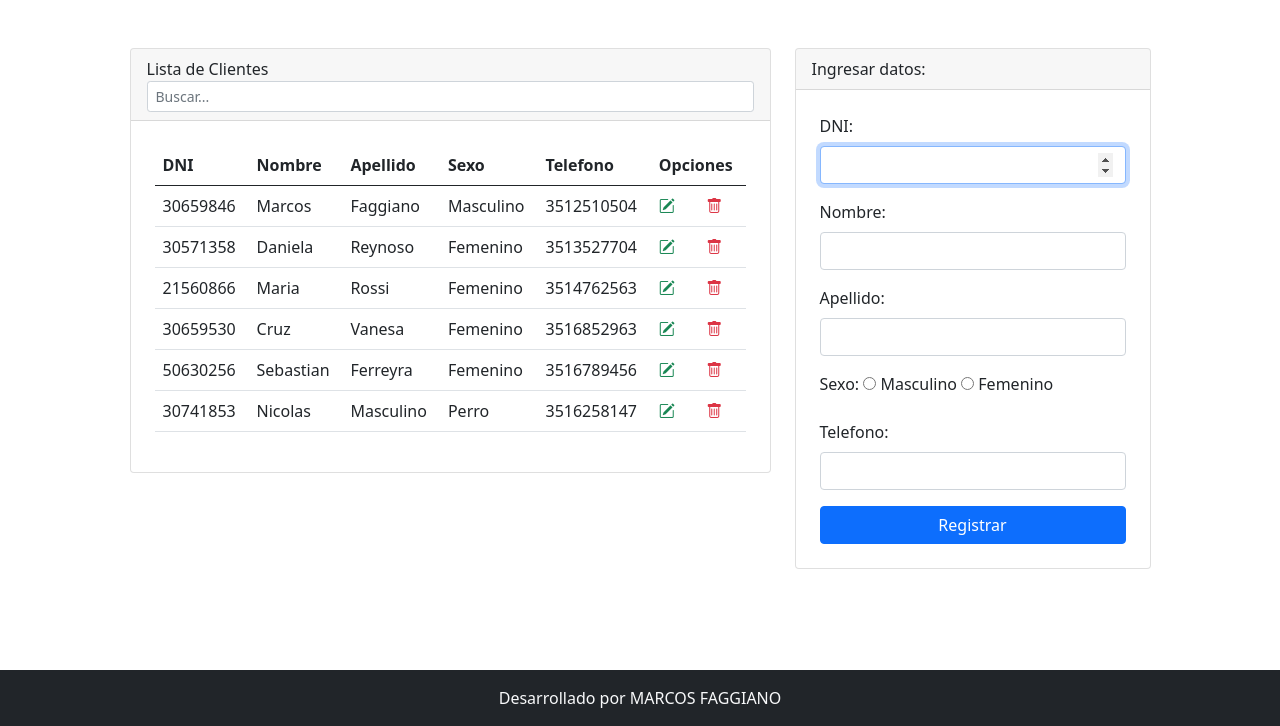
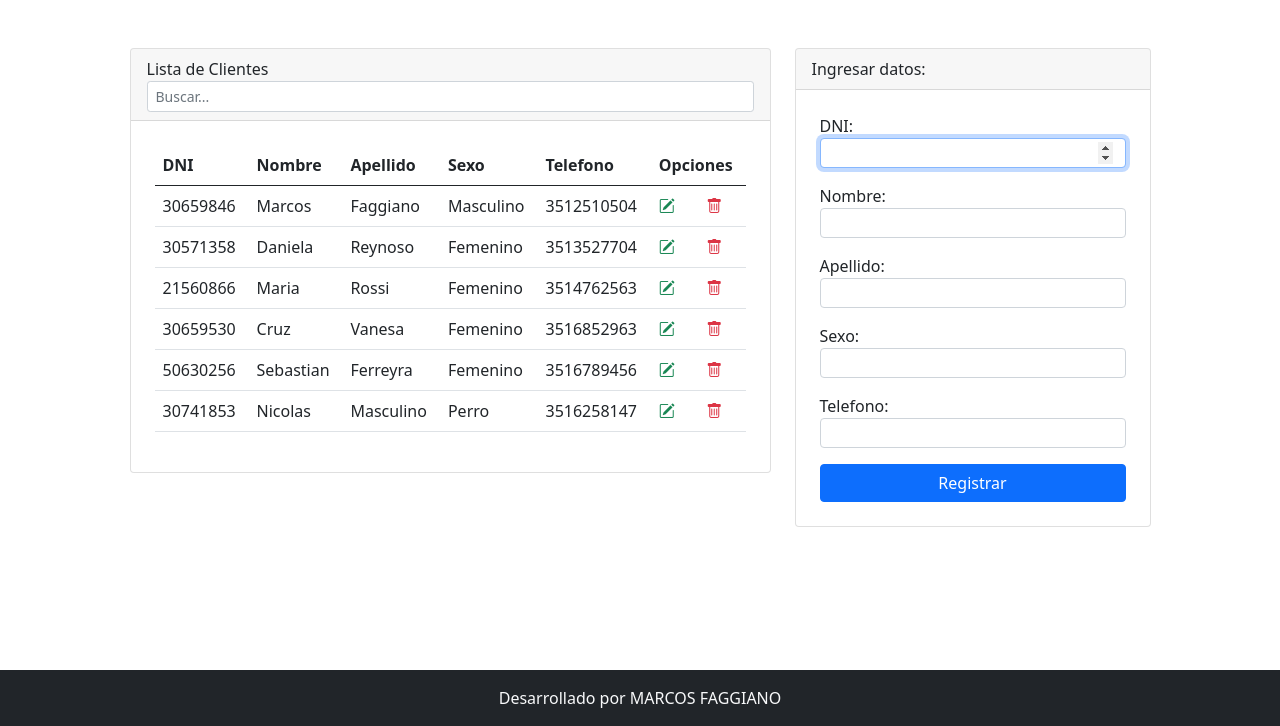
Before and after one commit to MarcosFaggiano/CH_soluciones_digitales, a PHP site: page /index.php in a window 1280 px wide. Shown: the part 74-800 px from the top of the page. Run offline with PHP 8.4, Linux system fonts and the light colour scheme; data comes from the database, SQL or seed files in the repository; both versions use the stored data as it was after the commit.

Commit message:
commit -m¨ Styles form + db adjunta¨

```diff
--- a/index.php
+++ b/index.php
@@ -104,6 +104,8 @@ $clientes = $sentencia->fetchAll(PDO::FETCH_OBJ);
                                 <th scope="col" colspan="2">Opciones</th>
                             </tr>
                         </thead>
+
+
                         <tbody id="db_clientes">
 
                             <?php
@@ -130,39 +132,37 @@ $clientes = $sentencia->fetchAll(PDO::FETCH_OBJ);
                             ?>
 
                         </tbody>
+
                     </table>
 
                 </div>
             </div>
         </div>
-        <div class="col-md-4">
-            <div class="card">
+        <div class="col-md-4 " style=" height:600px">
+            <div class="card ">
                 <div class="card-header">
                     Ingresar datos:
                 </div>
                 <form class="p-4" method="POST" action="registrar.php">
                     <div class="mb-3">
-                        <label class="form-label">DNI: </label>
-                        <input type="number" class="form-control" name="txtDNI" autofocus required>
+                        <label class="form-label" style=" height: 10px">DNI:</label>
+                        <input type="number" class="form-control " style=" height: 30px" name="txtDNI" autofocus required>
                     </div>
                     <div class="mb-3">
-                        <label class="form-label">Nombre: </label>
-                        <input type="text" class="form-control" name="txtNombre" autofocus required>
+                        <label class="form-label" style=" height: 10px">Nombre: </label>
+                        <input type="text" class="form-control" style=" height: 30px" name="txtNombre" autofocus required>
                     </div>
                     <div class="mb-3">
-                        <label class="form-label">Apellido: </label>
-                        <input type="text" class="form-control" name="txtApellido" autofocus required>
+                        <label class="form-label" style=" height: 10px">Apellido: </label>
+                        <input type="text" class="form-control" style=" height: 30px" name="txtApellido" autofocus required>
                     </div>
                     <div class="mb-3">
-                        <label class="form-label">Sexo: <br>
-                    </label>
-                        <!-- <input type="text" class="form-control" name="txtSexo" autofocus required> -->
-                        <input type="radio" name="txtSexo" value="Masculino" required="required" /> Masculino
-                        <input type="radio" name="txtSexo" value="Femenino" required="required" /> Femenino
+                        <label class="form-label" style=" height: 10px">Sexo: </label>
+                        <input type="text" class="form-control" style=" height: 30px" name="txtSexo" autofocus required>
                     </div>
                     <div class="mb-3">
-                        <label class="form-label">Telefono: </label>
-                        <input type="number" class="form-control" name="txtnumero_de_telefono" autofocus required>
+                        <label class="form-label" style=" height: 10px">Telefono: </label>
+                        <input type="number" class="form-control" style=" height: 30px" name="txtnumero_de_telefono" autofocus required>
                     </div>
                     <div class="d-grid">
                         <input type="hidden" name="oculto" value="1">
```
Also changed, not shown: db_clientes.sql (added, +74 -0 lines), editar.php (+6 -6 lines).
